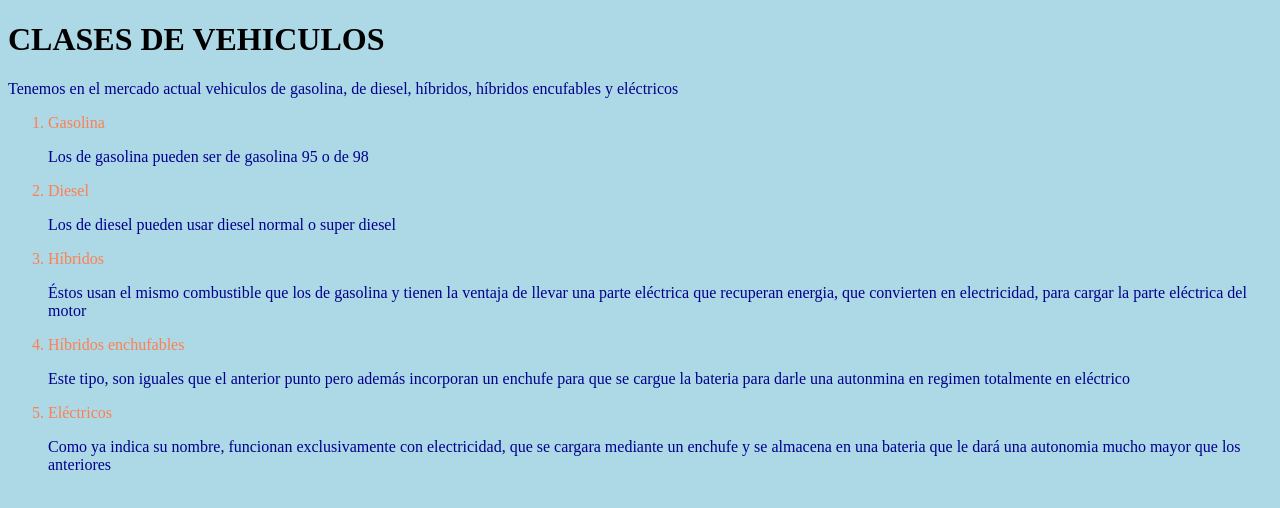
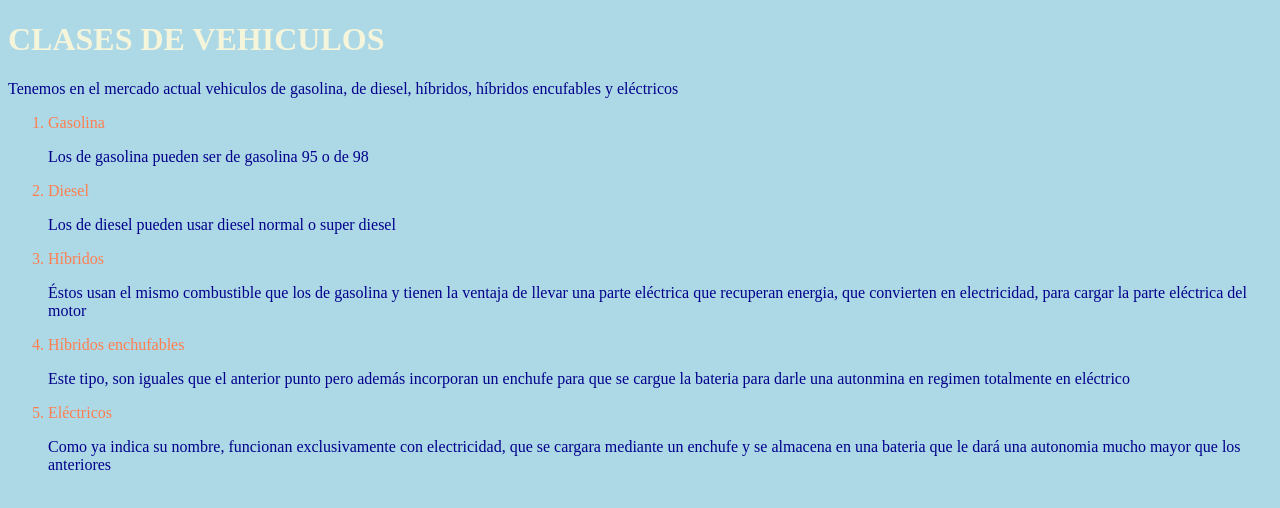
Before and after one commit to oscsolcan-gif/practica-miercoles-21-10-26, a plain HTML site: page index.html in a window 1280 px wide. Drawn offline with Linux system fonts and the light colour scheme.

Commit message:
actualizacion del html y css colores y estrcutura

```diff
--- a/css/main.css
+++ b/css/main.css
@@ -1,10 +1,11 @@
 body { background-color: aquamarine;}
 
- h1 {
-    color: blue;
+ .texto-negro{
+    color:black;
 }
 ol {
-    color:blueviolet;
+  .texto-blueviolet
+  color:blueviolet;
 }
  p {
     color:darkgreen;
@@ -12,13 +13,14 @@ ol {
 
 /* ==============768px============= */
 
-@media (min-width: 768px) {
+@media screen and (min-width: 768px) {
   body {
     background-color:blueviolet;
   }
 
-  h1 {
+  .texto-negro{
     color:beige;
+
 }
 
 ol {
@@ -35,7 +37,7 @@ ol {
 
 /* ==============992px============= */
 
-@media (min-width: 992px) {
+@media screen and (min-width: 992px) {
   body {
     background-color:darkslategray;
   }
@@ -60,7 +62,7 @@ ol {
 
 /* ==============1200px============= */
 
-@media (min-width: 1200px) {
+@media screen and (min-width: 1200px) {
   body {
     background-color: lightblue;
   }
--- a/index.html
+++ b/index.html
@@ -11,9 +11,10 @@
 
 <body>
 
-    <h1>CLASES DE VEHICULOS</h1>
+  <div>
+    <h1 class="texto-negro">CLASES DE VEHICULOS</h1>
 
-    <p>Tenemos en el mercado actual vehiculos de gasolina, de diesel, híbridos, híbridos encufables y eléctricos</p>
+    <p class="texto-blueviolet">Tenemos en el mercado actual vehiculos de gasolina, de diesel, híbridos, híbridos encufables y eléctricos</p>
 
 <ol type="gasolina" start="1">
 
@@ -34,6 +35,7 @@
 
 </ol>
 
+</div>
 </body>
 
 
```
